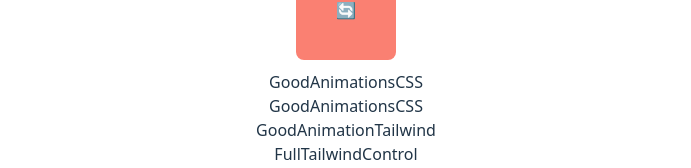
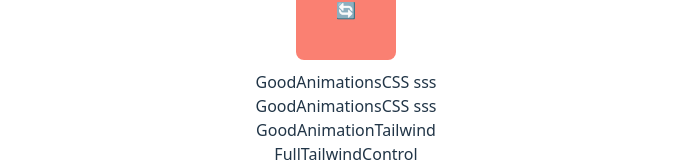
Before and after one commit to VictorSouzaCode/React-Performance-best-Practices, a React (Vite) app: page / in a window 1280 px wide. Shown: the part 7573-7741 px from the top of the page, without its empty margins (294-985 px from the left). Built offline with nearby package versions, Linux system fonts and the light colour scheme.

Commit message:
minor changes in good animations to test git

```diff
--- a/src/exercises/unnecessaryDomWork/classes-vs-InlineAnimation/GoodAnimationsCSS.tsx
+++ b/src/exercises/unnecessaryDomWork/classes-vs-InlineAnimation/GoodAnimationsCSS.tsx
@@ -2,7 +2,7 @@
 
 const GoodAnimationsCSS = () => {
   return (
-    <div>GoodAnimationsCSS</div>
+    <div>GoodAnimationsCSS sss</div>
   )
 }
 
```
